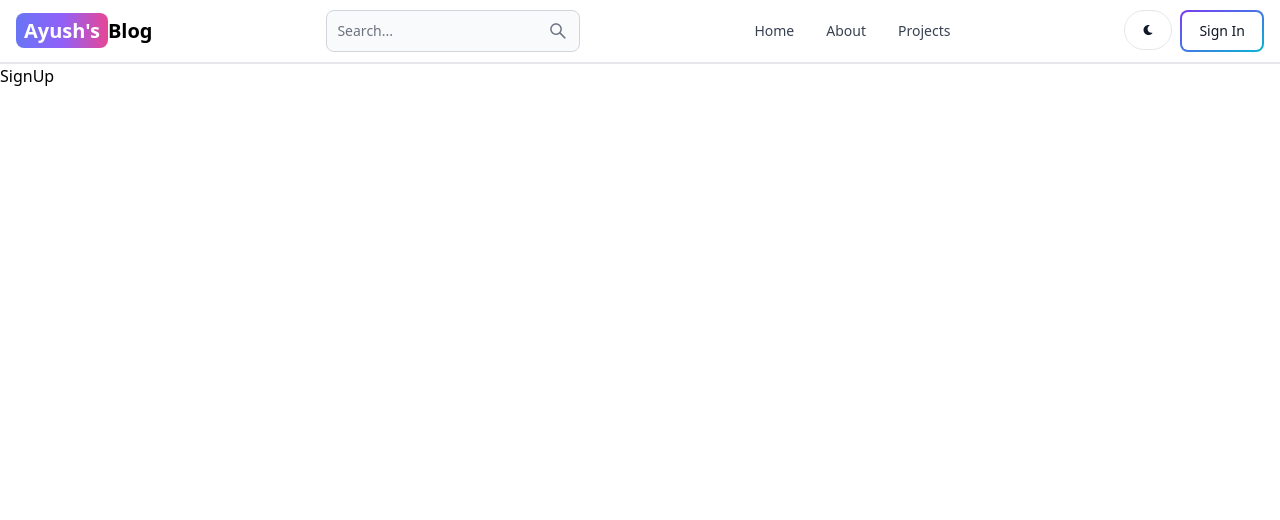
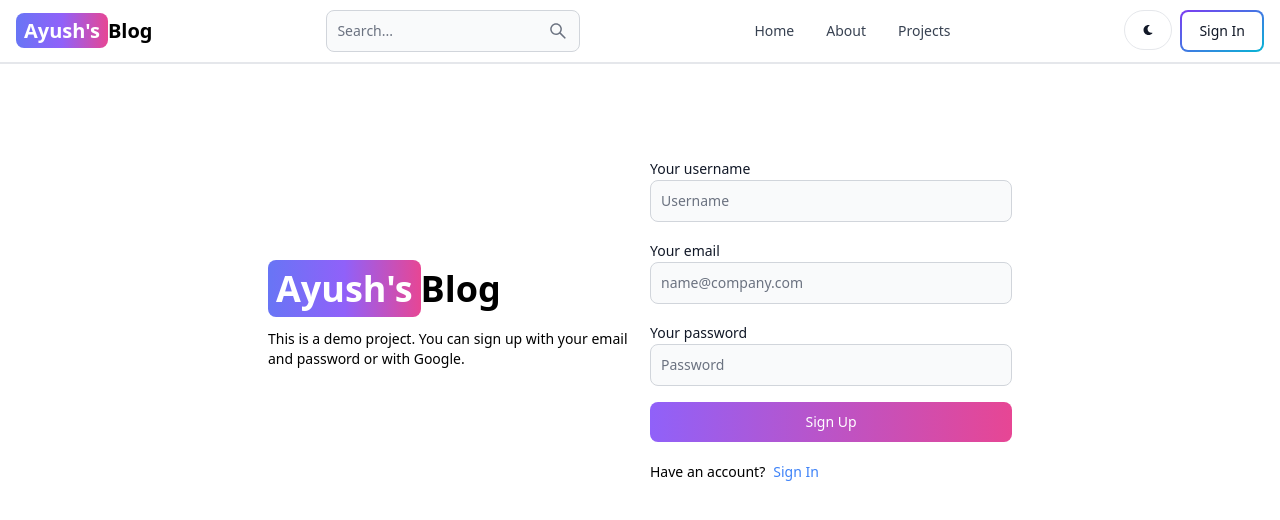
Before and after one commit to ayushrana06/MERN-Blog-Website, a React (Vite) app in the folder client/: page /sign-up in a window 1280 px wide. Shown: the top 520 px of the page. Built offline with nearby package versions, Linux system fonts and the light colour scheme.

Commit message:
create sign up page ui

```diff
--- a/client/src/pages/SignUp.jsx
+++ b/client/src/pages/SignUp.jsx
@@ -1,7 +1,51 @@
+import { Button, Label, TextInput } from 'flowbite-react'
 import React from 'react'
+import { Link } from 'react-router-dom'
 
 export default function SignUp() {
-  return (
-    <div>SignUp</div>
-  )
+    return (
+        <div className='min-h-screen mt-20'>
+            <div className='flex p-3 max-w-3xl mx-auto flex-col md:flex-row md:items-center gap-5'>
+            {/* left side */}
+            <div className='flex-1'>
+                <Link to="/" className='font-bold dark:text-white text-4xl'>
+                <span className='px-2 py-1 bg-gradient-to-r from-indigo-500 via-purple-500 to-pink-500 rounded-lg text-white'>Ayush's</span>
+                Blog
+                </Link>
+                <p className='text-sm mt-5'>
+                    This is a demo project. You can sign up with your email and password or with Google.
+                </p>
+            </div>
+            {/* right side */}
+
+            <div className='flex-1'>
+                <form className='flex flex-col gap-4'>
+                    <div>
+                        <Label value='Your username'/>
+                        <TextInput type = "text" placeholder = "Username" id = "username"/>
+                    </div>
+                    <div>
+                        <Label value='Your email'/>
+                        <TextInput type = "text" placeholder = "name@company.com" id = "email"/>
+                    </div>
+                    <div>
+                        <Label value='Your password'/>
+                        <TextInput type = "text" placeholder = "Password" id = "password"/>
+                    </div>
+                    <Button gradientDuoTone='purpleToPink' type='submit'>
+                        Sign Up
+                    </Button>
+                </form>
+                <div className='flex gap-2 text-sm mt-5'>
+                    <span>
+                        Have an account?
+                    </span>
+                    <Link to='/sign-in' className = 'text-blue-500'>
+                        Sign In
+                    </Link>
+                </div>
+            </div>
+        </div>
+        </div>
+    )
 }
```
